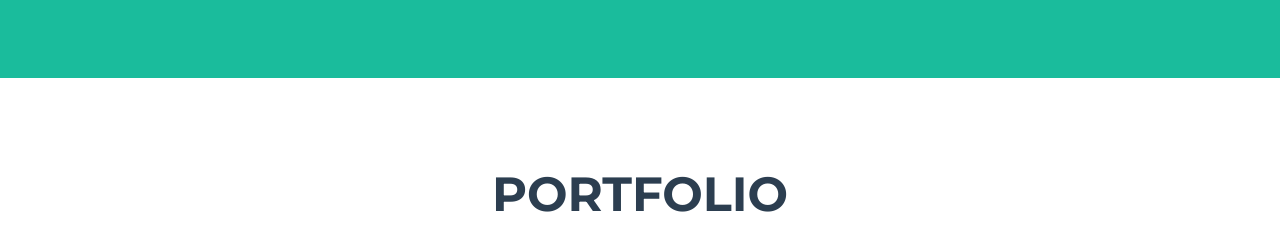
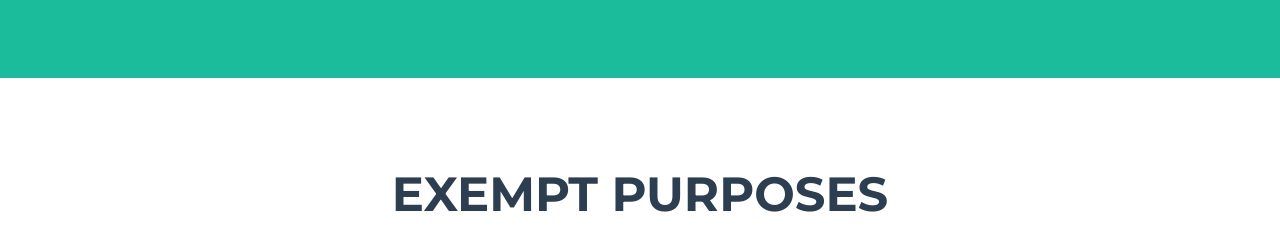
Before and after one commit to earlyagecareinc/earlyagecare.com, a website with bundled scripts: page index.html in a window 1280 px wide. Shown: the part 705-936 px from the top of the page. Built offline with nearby package versions, Linux system fonts and the light colour scheme.

Commit message:
changed portfolio to exempt purposes

```diff
--- a/index.html
+++ b/index.html
@@ -77,7 +77,7 @@
     <div class="container">
 
       <!-- Portfolio Section Heading -->
-      <h2 class="page-section-heading text-center text-uppercase text-secondary mb-0">Portfolio</h2>
+      <h2 class="page-section-heading text-center text-uppercase text-secondary mb-0">Exempt Purposes</h2>
 
       <!-- Icon Divider -->
       <div class="divider-custom">
```
